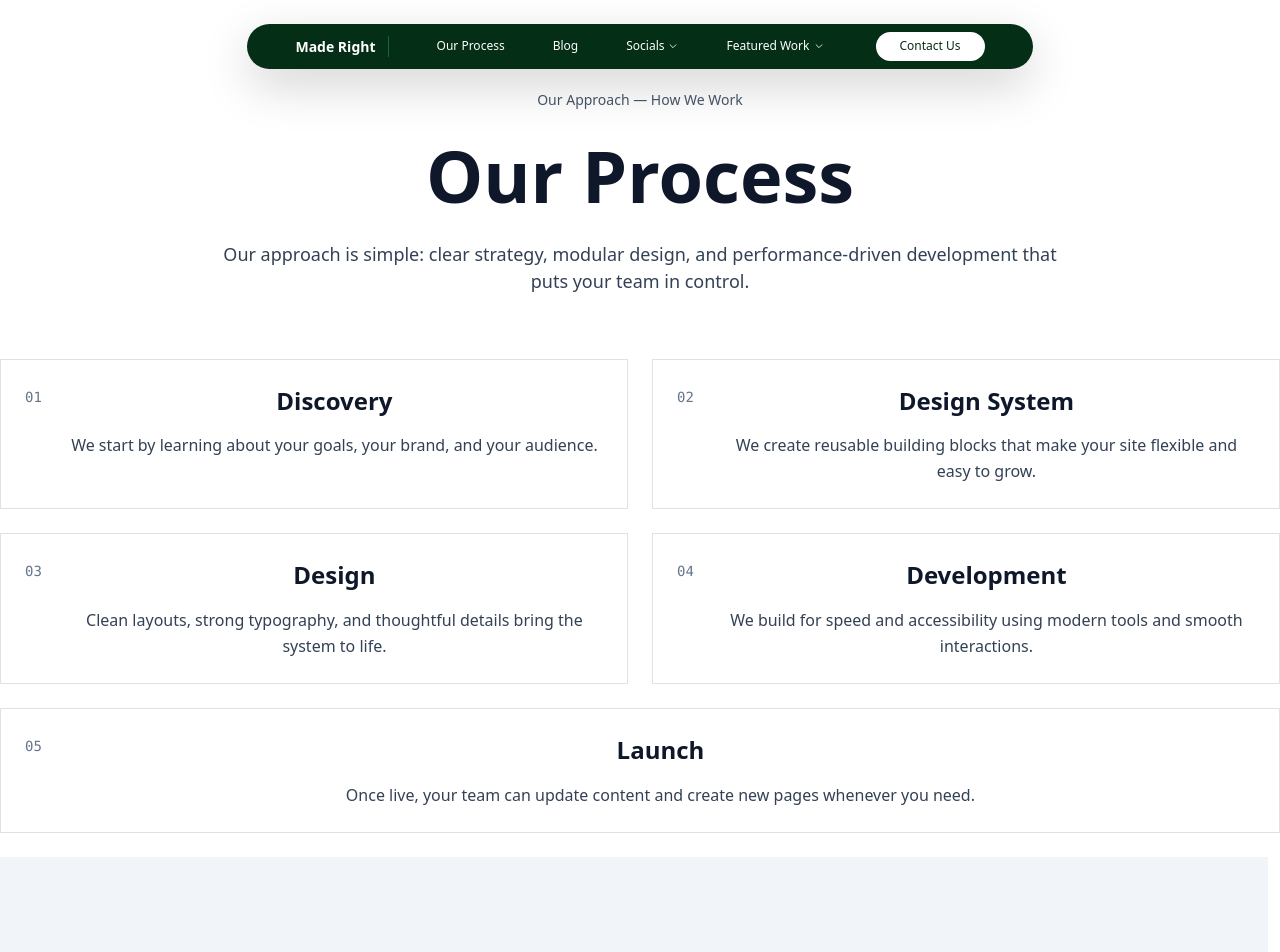
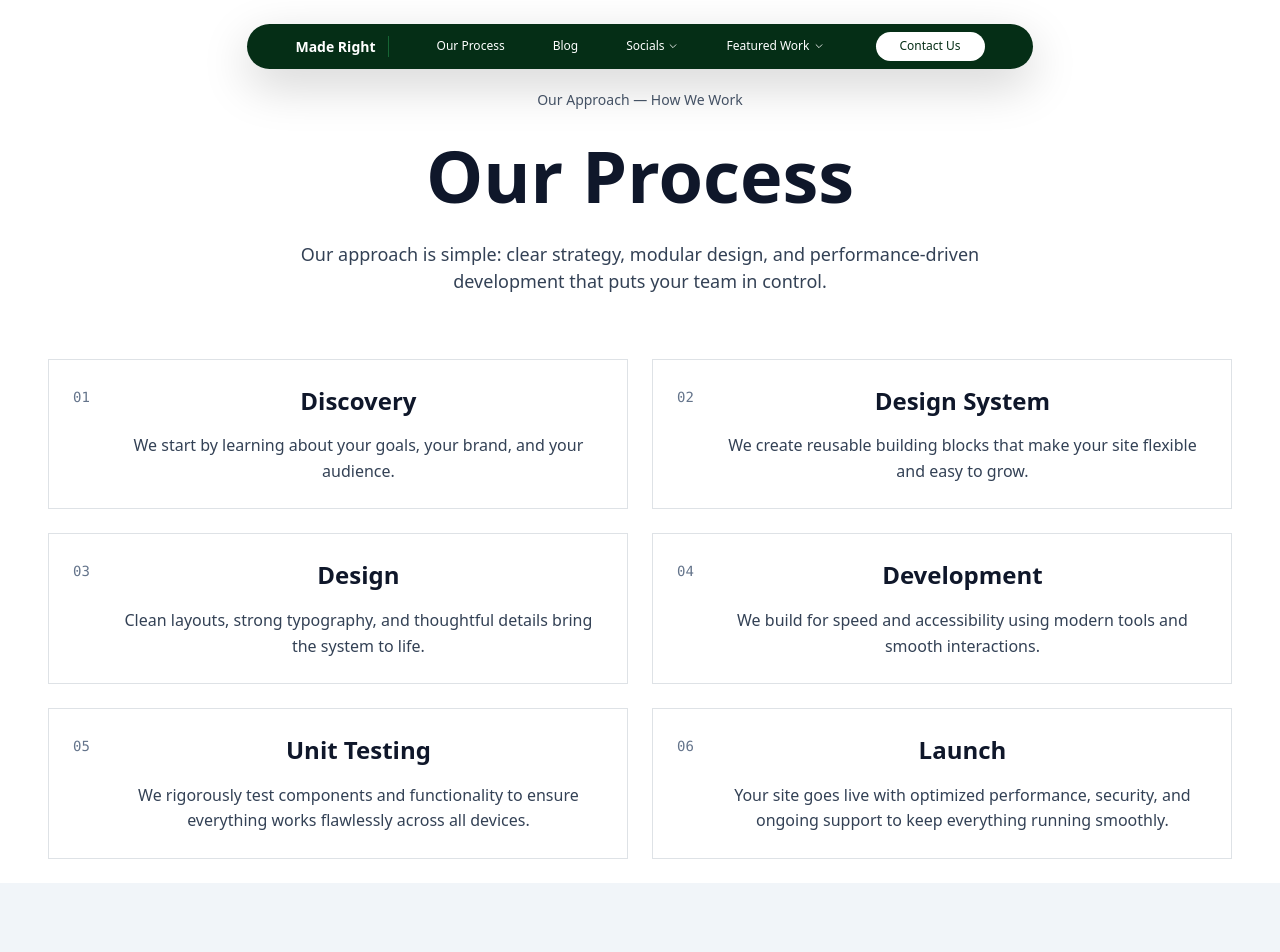
Before and after one commit to alexgoodestudio/maderight.studio, a React (Create React App) app: page /our-process in a window 1280 px wide. Shown: the top 952 px of the page. Built offline with nearby package versions, Linux system fonts and the light colour scheme.

Commit message:
updated process page

```diff
--- a/src/Components/Featured.js
+++ b/src/Components/Featured.js
@@ -74,7 +74,7 @@ function Featured() {
                <div className="flex">
   <Link
     to={service.link}
-    className="bg-green-900 font-mono  text-white font-medium no-underline hover:bg-green-950 hover:italic px-4 rounded w-full p-2 text-center"
+    className="bg-green-900 font-mono  text-white  no-underline hover:bg-green-950 hover:italic px-4 rounded w-full p-2 text-center"
   >
     View Project
   </Link>
--- a/src/Components/OurProcess.js
+++ b/src/Components/OurProcess.js
@@ -81,16 +81,21 @@ function OurProcess() {
     },
     {
       number: "05",
+      title: "Unit Testing",
+      description: "We rigorously test components and functionality to ensure everything works flawlessly across all devices."
+    },
+    {
+      number: "06",
       title: "Launch",
-      description: "Once live, your team can update content and create new pages whenever you need."
+      description: "Your site goes live with optimized performance, security, and ongoing support to keep everything running smoothly."
     }
   ];
 
   return (
-    <section className="bg-white text-slate-900" ref={containerRef}>
+    <section className="bg-white text-slate-900 " ref={containerRef}>
       <Nav />
 
-      <div className="">
+      <div className="px-5">
         <div className="">
           <div className="row ">
             <div className="col-12 ">
@@ -114,7 +119,7 @@ function OurProcess() {
                 {processSteps.map((step, index) => (
                   <div
                     key={index}
-                    className={`${index === 4 ? 'col-12' : 'col-md-6'} mb-4`}
+                    className="col-md-6 mb-4"
                   >
                     <div
                       ref={el => stepRefs.current[index] = el}
@@ -142,12 +147,12 @@ function OurProcess() {
               </div>
 
             </div>
-        <Contact/>
           </div>
         </div>
       </div>
 
 
+        <Contact/>
     </section>
   );
 }
```
